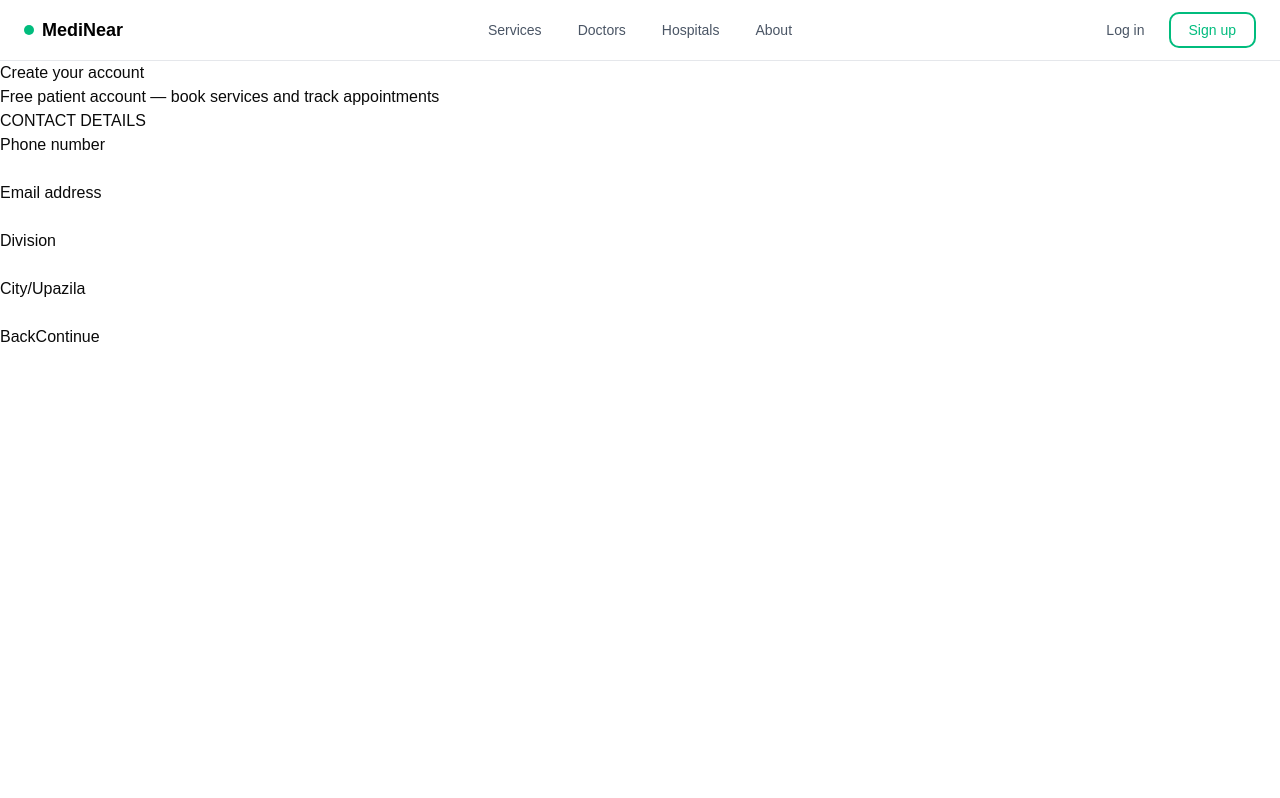
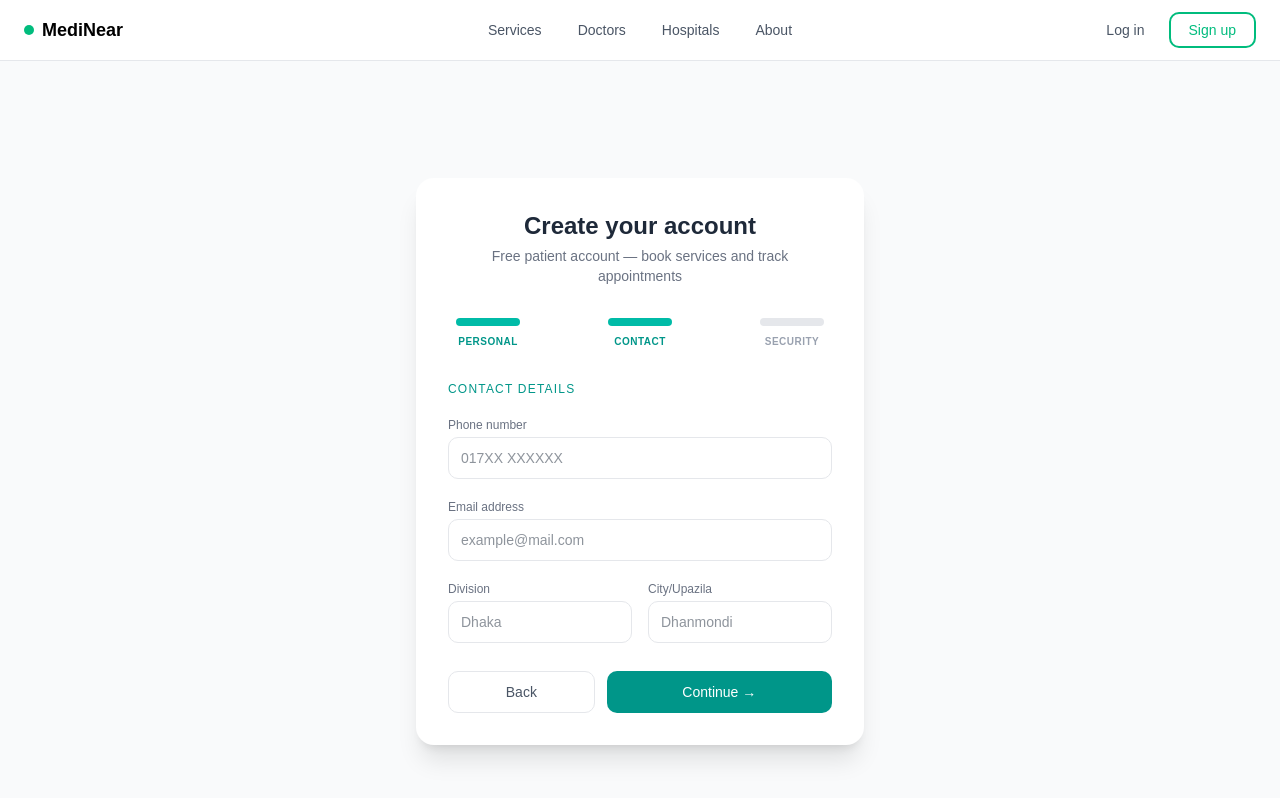
Before and after one commit to bluesand019/MediNear, a React (Vite) app: page /register in a window 1280 px wide. Both pictures are taken after typing "Sample", "Sample", "2020-01-15" into the empty fields and a click on the button "Continue →". Shown: the top 798 px of the page. Built offline with nearby package versions, Linux system fonts and the light colour scheme; what lightswind would draw is missing.

Commit message:
Styled 3 layered signup form

```diff
--- a/src/components/Signup/Contact.jsx
+++ b/src/components/Signup/Contact.jsx
@@ -1,28 +1,56 @@
-import React from 'react'
+import React from 'react';
 
-const Contact = ({setStage}) => {
-    const submitHandler = (e) => {
-        e.preventDefault();
-        setStage(3);
-    }
-    const backBtnHandler = () => {
-        setStage(1);
-    }
+const Contact = ({ setStage }) => {
+  const submitHandler = (e) => {
+    e.preventDefault();
+    setStage(3);
+  };
+
+  const inputStyle = "w-full rounded-lg border border-gray-200 px-3 py-2.5 text-sm text-gray-800 outline-none transition focus:border-teal-400 focus:ring-2 focus:ring-teal-100";
+  const labelStyle = "text-xs font-medium text-gray-500 mb-1 block";
+
   return (
-    <form onSubmit={submitHandler}>
-        <h4>CONTACT DETAILS</h4>
-        <label htmlFor="phone">Phone number</label> <br />
-        <input type="text" id='phone' name='phone' /> <br />
-        <label htmlFor="email">Email address</label> <br />
-        <input type="email" id='email' name='email' /> <br />
-        <label htmlFor="division">Division</label> <br />
-        <input type="text" id='division' name='division' /> <br />
-        <label htmlFor="city">City/Upazila</label> <br />
-        <input type="text" id='city' name='city' /> <br />
-        <button type= "button" onClick={backBtnHandler}>Back</button>
-        <button>Continue</button>
+    <form onSubmit={submitHandler} className="flex flex-col gap-5">
+      <h4 className="text-xs font-medium tracking-widest text-teal-600 uppercase">Contact Details</h4>
+
+      <div>
+        <label className={labelStyle}>Phone number</label>
+        <input type="text" className={inputStyle} placeholder="017XX XXXXXX" required />
+      </div>
+
+      <div>
+        <label className={labelStyle}>Email address</label>
+        <input type="email" className={inputStyle} placeholder="example@mail.com" required />
+      </div>
+
+      <div className="grid grid-cols-2 gap-4">
+        <div>
+          <label className={labelStyle}>Division</label>
+          <input type="text" className={inputStyle} placeholder="Dhaka" />
+        </div>
+        <div>
+          <label className={labelStyle}>City/Upazila</label>
+          <input type="text" className={inputStyle} placeholder="Dhanmondi" />
+        </div>
+      </div>
+
+      <div className="flex gap-3 mt-2">
+        <button
+          type="button"
+          onClick={() => setStage(1)}
+          className="flex-1 px-4 py-2.5 border border-gray-200 text-gray-600 rounded-lg text-sm font-medium hover:bg-gray-50 transition"
+        >
+          Back
+        </button>
+        <button
+          type="submit"
+          className="flex-[2] bg-teal-600 text-white py-2.5 rounded-lg text-sm font-medium hover:bg-teal-700 active:scale-95 transition"
+        >
+          Continue →
+        </button>
+      </div>
     </form>
-  )
-}
+  );
+};
 
-export default Contact
+export default Contact;
--- a/src/components/Signup/Security.jsx
+++ b/src/components/Signup/Security.jsx
@@ -1,41 +1,64 @@
 import React from "react";
 
-const Security = ({setStage}) => {
+const Security = ({ setStage }) => {
   const submitHandler = (e) => {
     e.preventDefault();
-    }
-    const backBtnHandler = () => {
-        setStage(2);
-    }
+    alert("Account Created!"); // Replace with your logic
+  };
+
+  const inputStyle = "w-full rounded-lg border border-gray-200 px-3 py-2.5 text-sm text-gray-800 outline-none transition focus:border-teal-400 focus:ring-2 focus:ring-teal-100";
+  const labelStyle = "text-xs font-medium text-gray-500 mb-1 block";
+
   return (
+    <div className="flex flex-col gap-6">
+      <h4 className="text-xs font-medium tracking-widest text-teal-600 uppercase text-center">Account Security</h4>
+
+      <form onSubmit={submitHandler} className="flex flex-col gap-4">
         <div>
-      <h4>ACCOUNT SECURITY</h4>
-      <form onSubmit={submitHandler}>
-        <label htmlFor="password">Password</label>
-        <input type="password" id="password" name="password" /> <br />
-        <label htmlFor="confirm-password">Confirm password</label>
-        <input
-          type="password"
-          id="confirm-password"
-          name="confirm-password"
-        />{" "}
-        <br />
-        <input type="checkbox" name="" id="" />
-        <label htmlFor="">
-          I agree to MediNear's Terms of Service and Privacy Policy. My
-          health-related data will be handled securely.
+          <label className={labelStyle}>Password</label>
+          <input type="password" className={inputStyle} placeholder="••••••••" required />
+        </div>
+
+        <div>
+          <label className={labelStyle}>Confirm password</label>
+          <input type="password" className={inputStyle} placeholder="••••••••" required />
+        </div>
+
+        <div className="space-y-3 mt-2">
+          <label className="flex gap-3 cursor-pointer group">
+            <input type="checkbox" className="mt-1 accent-teal-600 h-4 w-4" required />
+            <span className="text-xs text-gray-500 leading-relaxed group-hover:text-gray-700">
+              I agree to MediNear's <span className="text-teal-600 font-medium">Terms of Service</span> and <span className="text-teal-600 font-medium">Privacy Policy</span>.
+            </span>
           </label>
-        <br />
-        <input type="checkbox" name="" id="" />
-        <label htmlFor="">
+
+          <label className="flex gap-3 cursor-pointer group">
+            <input type="checkbox" className="mt-1 accent-teal-600 h-4 w-4" />
+            <span className="text-xs text-gray-500 leading-relaxed group-hover:text-gray-700">
               Send me appointment reminders and health tips via SMS/email (optional)
+            </span>
           </label>
-        <br />
-        <button type="button" onClick={backBtnHandler}>Back</button>
-        <button>Create account</button>
+        </div>
+
+        <div className="flex gap-3 mt-4">
+          <button type="button" onClick={() => setStage(2)} className="flex-1 px-4 py-2.5 border border-gray-200 text-gray-600 rounded-lg text-sm font-medium hover:bg-gray-50 transition">
+            Back
+          </button>
+          <button type="submit" className="flex-[2] bg-teal-600 text-white py-2.5 rounded-lg text-sm font-medium hover:bg-teal-700 active:scale-95 transition shadow-lg shadow-teal-100">
+            Create account
+          </button>
+        </div>
       </form>
-      <p>or sign up with</p>
-      <p>google</p>
+
+      <div className="relative my-2">
+        <div className="absolute inset-0 flex items-center"><span className="w-full border-t border-gray-100"></span></div>
+        <div className="relative flex justify-center text-xs uppercase"><span className="bg-white px-2 text-gray-400">Or sign up with</span></div>
+      </div>
+
+      <button className="flex items-center justify-center gap-2 w-full border border-gray-200 py-2.5 rounded-lg text-sm font-medium text-gray-700 hover:bg-gray-50 transition">
+        <img src="https://www.svgrepo.com/show/475656/google-color.svg" loading="lazy" alt="google logo" className="h-4 w-4" />
+        <span>Continue with Google</span>
+      </button>
     </div>
   );
 };
--- a/src/pages/auth/Register.jsx
+++ b/src/pages/auth/Register.jsx
@@ -1,27 +1,43 @@
 import React, { useState } from "react";
 import Personal from "../../components/Signup/Personal";
-import Contact from "../../components/Signup/Contact"
-import Security from "../../components/Signup/Security"
+import Contact from "../../components/Signup/Contact";
+import Security from "../../components/Signup/Security";
 
 const Register = () => {
   const [stage, setStage] = useState(1);
-  let content;
-  if(stage === 1) {
-    content = <Personal setStage={setStage} />
-  }
-  else if (stage === 2) {
-    content = <Contact setStage={setStage} />
-  }
-  else if (stage === 3) {
-    content = <Security setStage={setStage} />
-  }
+
+  const stages = [
+    { id: 1, label: "Personal" },
+    { id: 2, label: "Contact" },
+    { id: 3, label: "Security" },
+  ];
+
   return (
-    <div className="">
-      <h2 >Create your account</h2>
-      <p>Free patient account — book services and track appointments</p>
-    <div className="form">
-      {content}
-    </div>
+    <div className="min-h-screen bg-gray-50 flex flex-col items-center justify-center p-4">
+      <div className="w-full max-w-md bg-white rounded-2xl shadow-xl p-8">
+        <div className="text-center mb-8">
+          <h2 className="text-2xl font-bold text-gray-800">Create your account</h2>
+          <p className="text-gray-500 text-sm mt-1">Free patient account — book services and track appointments</p>
+        </div>
+
+        {/* Progress Stepper */}
+        <div className="flex items-center justify-between mb-8 px-2">
+          {stages.map((s) => (
+            <div key={s.id} className="flex flex-col items-center gap-2">
+              <div className={`h-2 w-16 rounded-full transition-colors duration-300 ${stage >= s.id ? 'bg-teal-500' : 'bg-gray-200'}`} />
+              <span className={`text-[10px] font-bold uppercase tracking-wider ${stage >= s.id ? 'text-teal-600' : 'text-gray-400'}`}>
+                {s.label}
+              </span>
+            </div>
+          ))}
+        </div>
+
+        <div className="form-content">
+          {stage === 1 && <Personal setStage={setStage} />}
+          {stage === 2 && <Contact setStage={setStage} />}
+          {stage === 3 && <Security setStage={setStage} />}
+        </div>
+      </div>
     </div>
   );
 };
```
Lines whose indentation alone changed are shown as unchanged.
